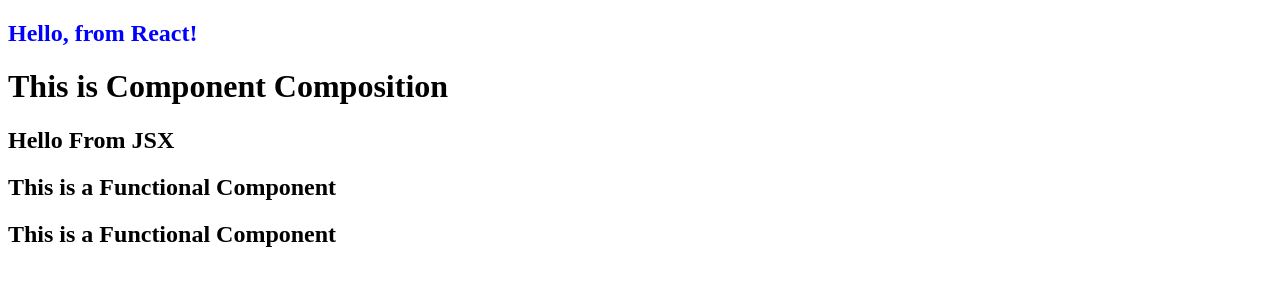
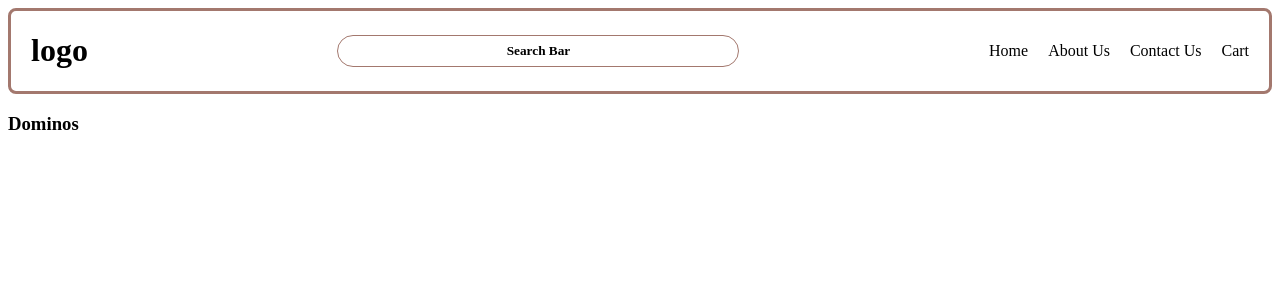
Before and after one commit to snehaadak/Food-Ordering-App, a React (Vite) app: page / in a window 1280 px wide. Shown: the top 300 px of the page. Built offline with nearby package versions, Linux system fonts and the light colour scheme.

Commit message:
Webpage Basic Stucture

```diff
--- a/App.js
+++ b/App.js
@@ -1,42 +1,62 @@
 import React from "react";
 import ReactDOM from "react-dom/client";
 
-
-const heading2 = React.createElement(
-    "h2",
-    {id: "heading"},
-    "Hello, from React!");
-console.log(heading2);
-const root2 = ReactDOM.createRoot(document.getElementById("root2"))
-root2.render(heading2)
-
-//Simple React code without JSX
-// const parent = React.createElement("div", {id: "parent" },
-//     React.createElement("div", {id:"child"} ,
-//         [React.createElement("h1",{},"I'm an h1 Tag"),
-//          React.createElement("h2",{},"I'm an h2 Tag")
-//         ]
-//     )
-// );
-
-//Basic JSX code
-const jsxHeading = <h2>Hello From JSX</h2>
-
-const FunctionalComponentHeading = () => {
-    return <h2>This is a Functional Component</h2>
+const SearchBar = () => {
+    return (
+        <div>
+            <h5>Search Bar</h5>
+        </div>
+    )
+}
+const Header = () => {
+    return (
+        <div className="header">
+            <div className="Logo">
+                <h1>logo</h1>
+            </div>
+            <div className="searchBar">
+                <SearchBar/>
+            </div>
+            <div className="navItems">
+                <ul>
+                    <li>Home</li>
+                    <li>About Us</li>
+                    <li>Contact Us</li>
+                    <li>Cart</li>
+                </ul>
+            </div>
+        </div>
+    )
 }
 
-const ComponentComposition = () => {
+const RestroCard = () =>{
     return (
-        <div>
-            <h1>This is Component Composition</h1>
-            {jsxHeading}
-            {FunctionalComponentHeading()}
-            <FunctionalComponentHeading/>
-        </div> )
+        <div className="RestroCard">
+            <h3>Dominos</h3>
+        </div>
+    )
+}
+
+const Body = () => {
+    return (
+        <div className="body">
+            <div className="resContainer">
+                <RestroCard/>
+            </div>
+        </div>
+    )
+}
+
+const AppLayout = () => {
+    return (
+        <div className="app">
+            <Header/>
+            <Body/>
+        </div>
+    )
 }
 
 
 //IMP part for rendering our whole piece of code
 const root3 = ReactDOM.createRoot(document.getElementById("root"))
-root3.render(<ComponentComposition/>);
+root3.render(<AppLayout/>);
--- a/style.css
+++ b/style.css
@@ -1,3 +1,35 @@
 #heading{
     color: blue;
 }
+
+.header{
+    display: flex;
+    justify-content: space-between;
+    align-items: center;
+    padding: 0 20px;
+    border: 3px solid #A3786E;
+    border-radius: 8px;
+}
+
+.navItems > ul{
+    display: flex;
+    list-style: none;
+    gap: 20px;
+    margin: 0;
+    padding: 0;
+}
+
+.navItems > ul > li {
+    cursor: pointer;
+}
+
+.searchBar{
+    border: 1px solid #A3786E;
+    border-radius: 25px;
+    width: 400px;
+    height: 30px;
+
+    display: flex;
+    align-items: center;
+    justify-content: center;
+}
```
